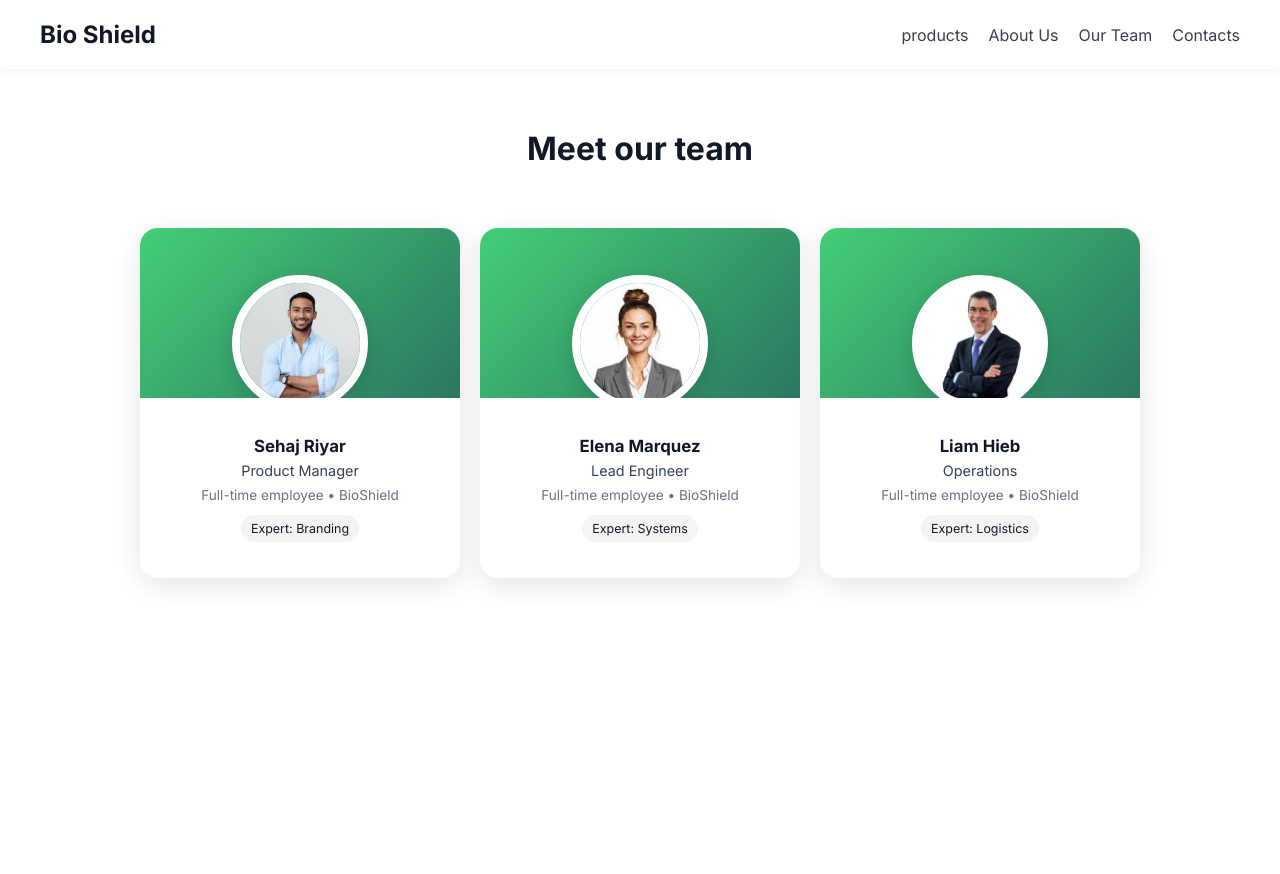
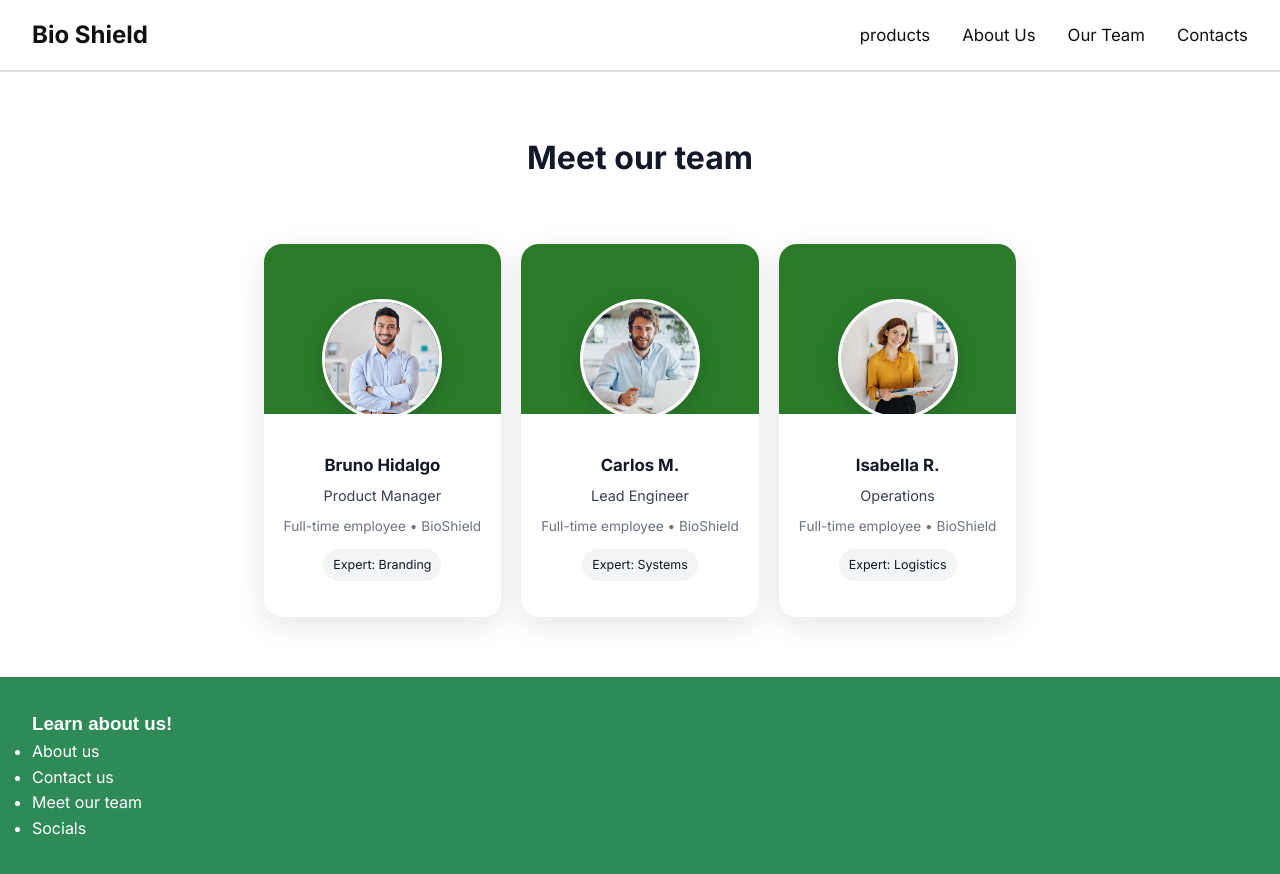
Before and after one commit to CartWebApp/bio-shield-website-codecraft, a plain HTML site: page Team/team.html in a window 1280 px wide. Before the commit the page ends 800 px from the top, so only its background shows below. Drawn offline with Linux system fonts and the light colour scheme.

Commit message:
Update team.html

```diff
--- a/Team/team.html
+++ b/Team/team.html
@@ -6,63 +6,74 @@
   <title>Our Team — BioShield</title>
   <link href="https://fonts.googleapis.com/css2?family=Inter:wght@400;700&display=swap" rel="stylesheet" />
   <style>
-    :root {
-      --card-w: 320px;
-      --accent-1: #6EE7B7;
-      --accent-2: #7DD3FC;
-      --accent-3: #FDBA74;
-      font-family: 'Inter', system-ui, -apple-system, 'Segoe UI', Roboto, 'Helvetica Neue', Arial;
+
+    * {
+    box-sizing: border-box;
+    margin: 0;
+    padding: 0;
   }
 
 body {
-      margin: 0;
-      background: #ffffff;
-      color: #111827;
+    font-family: 'Inter', sans-serif;
+    background-color: #fff;
+    color: #111;
+    line-height: 1.6;
   }
 
     /* Navbar Styles */
     .navbar {
+    overflow: auto;
+    font-family: 'inter', sans-serif;
+    background-color: #ffffff;
+    margin: 0 auto;
+    padding: 1rem 2rem;
     display: flex;
+    align-items: center;
     justify-content: space-between;
-      align-items: center;
-      padding: 20px 40px;
-      background: #ffffff;
-      box-shadow: 0 2px 6px rgba(0, 0, 0, 0.05);
   }
 
+  a {
+    text-decoration: none;
+    color: inherit;
+  }
+
+  header {
+    border-bottom: 2px solid #ddd;
+  }
+
+
   .logo {
+    font-weight: 700;
     font-size: 1.5rem;
-      font-weight: bold;
-      color: #111827;
+    color: #111;
   }
 
   .nav-links {
     list-style: none;
     display: flex;
-      gap: 20px;
-      padding: 0;
-      margin: 0;
+    gap: 2rem;
   }
 
   .nav-links a {
-      text-decoration: none;
-      color: #374151;
     font-weight: 500;
+    font-size: 1.05rem;
+    color: #111;
+    transition: color 0.3s ease;
+  }
+
+  .nav-links a:hover {
+    color: #2a7a2a; /* dark green hover */
   }
 
   .nav-actions .btn {
-      padding: 8px 16px;
+    font-weight: 600;
+    font-size: 1rem;
+    cursor: pointer;
+    padding: 0.5rem 1.25rem;
     border: none;
     border-radius: 4px;
-      cursor: pointer;
-      font-weight: 600;
+    transition: background-color 0.3s ease;
   }
-
-    .btn-green {
-      background-color: var(--accent-1);
-      color: #0b1220;
-    }
-
     /* Hero Section */
     .hero {
       text-align: center;
@@ -117,9 +128,9 @@
       overflow: hidden;
     }
 
-    .bg-stage.one { background: linear-gradient(135deg, rgba(34,197,94,0.85), rgba(6,95,70,0.85)); }
-    .bg-stage.two { background: linear-gradient(135deg, rgba(34,197,94,0.85), rgba(6,95,70,0.85)); }
-    .bg-stage.three { background: linear-gradient(135deg, rgba(34,197,94,0.85), rgba(6,95,70,0.85)); }
+    .bg-stage.one { background-color: #2a7a2a;}
+    .bg-stage.two { background-color: #2a7a2a;}
+    .bg-stage.three { background-color: #2a7a2a;}
 
     .bg-stage::before,
     .bg-stage::after {
@@ -138,7 +149,7 @@
       height: 120px;
       border-radius: 50%;
       object-fit: cover;
-      border: 8px solid #ffffff;
+      border: 3px solid #ffffff;
       box-shadow: 0 6px 20px rgba(0, 0, 0, 0.15);
       transform: translateY(30px);
       background: #fff;
@@ -183,6 +194,31 @@
       .navbar { flex-direction: column; gap: 12px; }
       .hero h1 { font-size: 2rem; }
     }
+
+        .bg2 {
+      background-color:#2e8b57;
+      background-repeat: no-repeat;
+      background-position: bottom;
+      padding: 3rem;
+      text-decoration: none;
+      padding: 2rem;
+    }
+
+    .BtmLinks {
+      color: #fff;
+      font-size: 1rem;
+      text-decoration: none;
+      text-align: left;
+    }
+
+    .BtmLinks a {
+      text-decoration: none;
+      color: inherit;
+    }
+
+    .BtmLinks h3 {
+      font-family: arial, sans-serif;
+    }
   </style>
 </head>
 <body>
@@ -190,7 +226,7 @@
   <!-- Header with Nav -->
   <header>
     <nav class="navbar">
-      <div class="logo">Bio Shield</div>
+      <div class="logo"><a href="../index.html">Bio Shield</div>
       <ul class="nav-links">
         <li><a href="../Product/products.html">products</a></li>
         <li><a href="../About/about.html">About Us</a></li>
@@ -208,10 +244,10 @@
       <!-- Member 1 -->
       <article class="card">
         <div class="bg-stage one">
-          <img class="portrait" src="../images/employer1.png" alt="David Kerrington">
+          <img class="portrait" src="../Images/istockphoto-1399565382-612x612.jpg" alt="Bruno Hidalgo">
         </div>
         <div class="card-body">
-          <div class="name">Sehaj Riyar</div>
+          <div class="name">Bruno Hidalgo</div>
           <div class="role">Product Manager</div>
           <div class="meta">Full-time employee • BioShield</div>
           <div class="tag">Expert: Branding</div>
@@ -221,10 +257,10 @@
       <!-- Member 2 -->
       <article class="card">
         <div class="bg-stage two">
-          <img class="portrait" src="../images/employer2.png" alt="Elena Marquez">
+          <img class="portrait" src="../Images/360_F_332588811_bYNAWoxbBHaAvIFfHNKk71OZrNBlzAVQ.jpg" alt="Carlos M.">
         </div>
         <div class="card-body">
-          <div class="name">Elena Marquez</div>
+          <div class="name">Carlos M.</div>
           <div class="role">Lead Engineer</div>
           <div class="meta">Full-time employee • BioShield</div>
           <div class="tag">Expert: Systems</div>
@@ -234,10 +270,10 @@
       <!-- Member 3 -->
       <article class="card">
         <div class="bg-stage three">
-          <img class="portrait" src="../images/employer3.png" alt="Liam Hieb">
+          <img class="portrait" src="../Images/360_F_358930412_rodvr4vvY4LG0bUG8MKC3wwCZhWGozcW.jpg" alt="Isabella R.">
         </div>
         <div class="card-body">
-          <div class="name">Liam Hieb</div>
+          <div class="name">Isabella R.</div>
           <div class="role">Operations</div>
           <div class="meta">Full-time employee • BioShield</div>
           <div class="tag">Expert: Logistics</div>
@@ -245,6 +281,16 @@
       </article>
     </section>
   </main>
-
+  <div class="bg2">
+    <div class="BtmLinks">
+      <h3>Learn about us!</h3>
+      <ul>
+      <li><a href="About/about.html">About us</a></li>
+      <li><a href="Contact/Contact.html">Contact us</a></li>
+      <li><a href="Team/team.html">Meet our team</a></li>
+      <li>Socials</li>
+     </ul>
+    </div>
+  </div>
 </body>
 </html>
```
Lines whose indentation alone changed are shown as unchanged.
